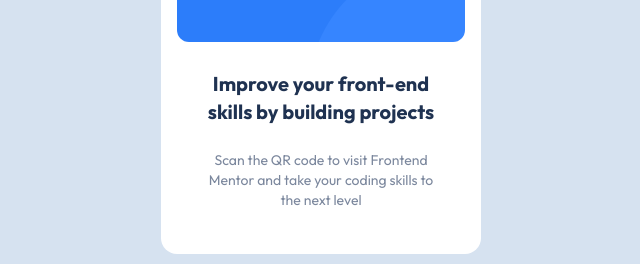
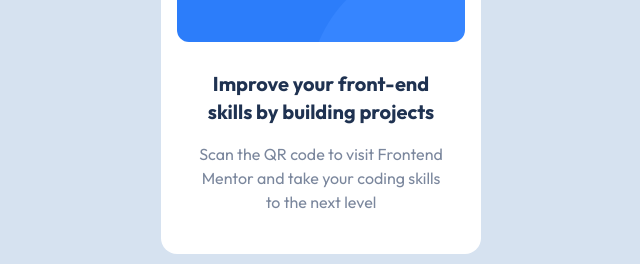
Before and after one commit to bthnorhan/fm-qr-code-component, a plain HTML site: page index.html in a window 1280 px wide. Shown: the part 404-668 px from the top of the page, without its empty margins (319-959 px from the left). Drawn offline with nearby package versions, Linux system fonts and the light colour scheme.

Commit message:
Refactor style

```diff
--- a/index.html
+++ b/index.html
@@ -38,13 +38,13 @@
 		</style>
 	</head>
 	<body class="w-screen h-screen flex flex-col justify-center items-center p-6 bg-lightGray">
-		<section id="card" class="bg-white rounded-2xl w-80 p-4 pb-11">
+		<section id="card" class="bg-white rounded-2xl w-80 p-4 pb-10">
 			<image src="images/image-qr-code.png" class="rounded-xl w-72 h-72" alt="qr code" />
-			<div class="flex flex-col gap-6 px-6 text-center mt-7">
+			<div class="flex flex-col gap-4 px-4 text-center mt-7">
 				<h6 class="text-xl font-bold text-darkBlue">
 					Improve your front-end skills by building projects
 				</h6>
-				<p class="font-normal text-sm text-grayishBlue">
+				<p class="font-normal text-base text-grayishBlue">
 					Scan the QR code to visit Frontend Mentor and take your coding skills to the
 					next level
 				</p>
```
